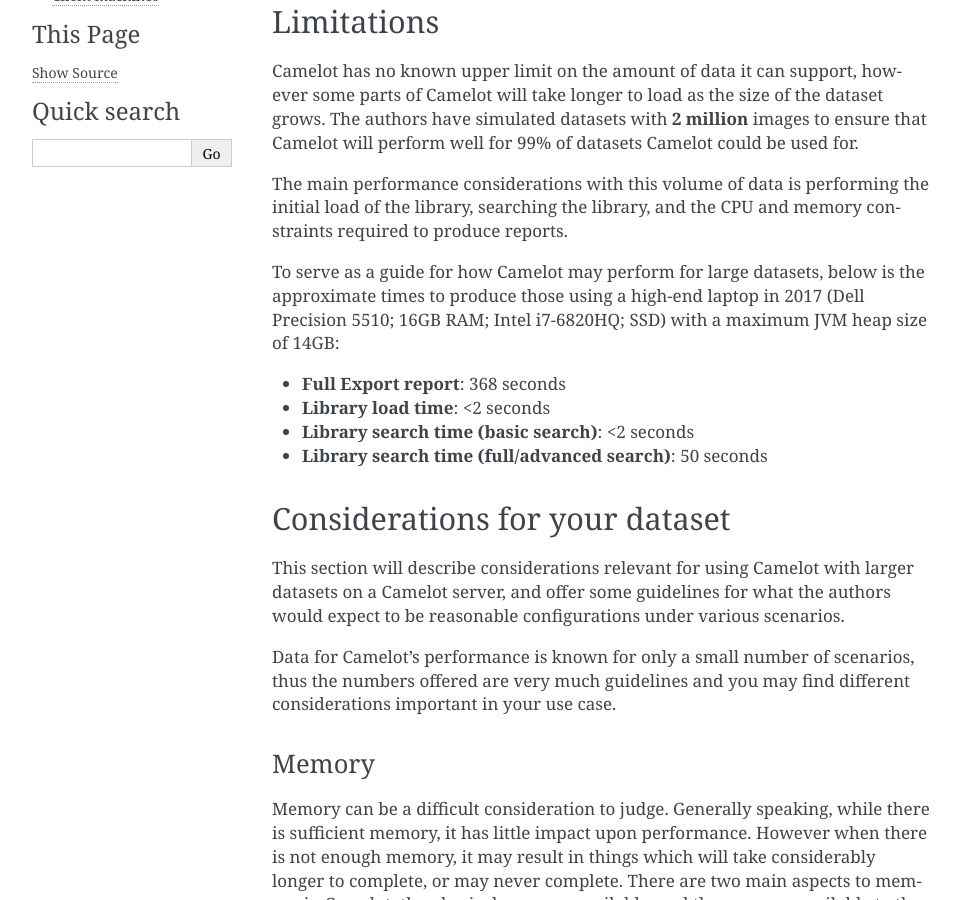
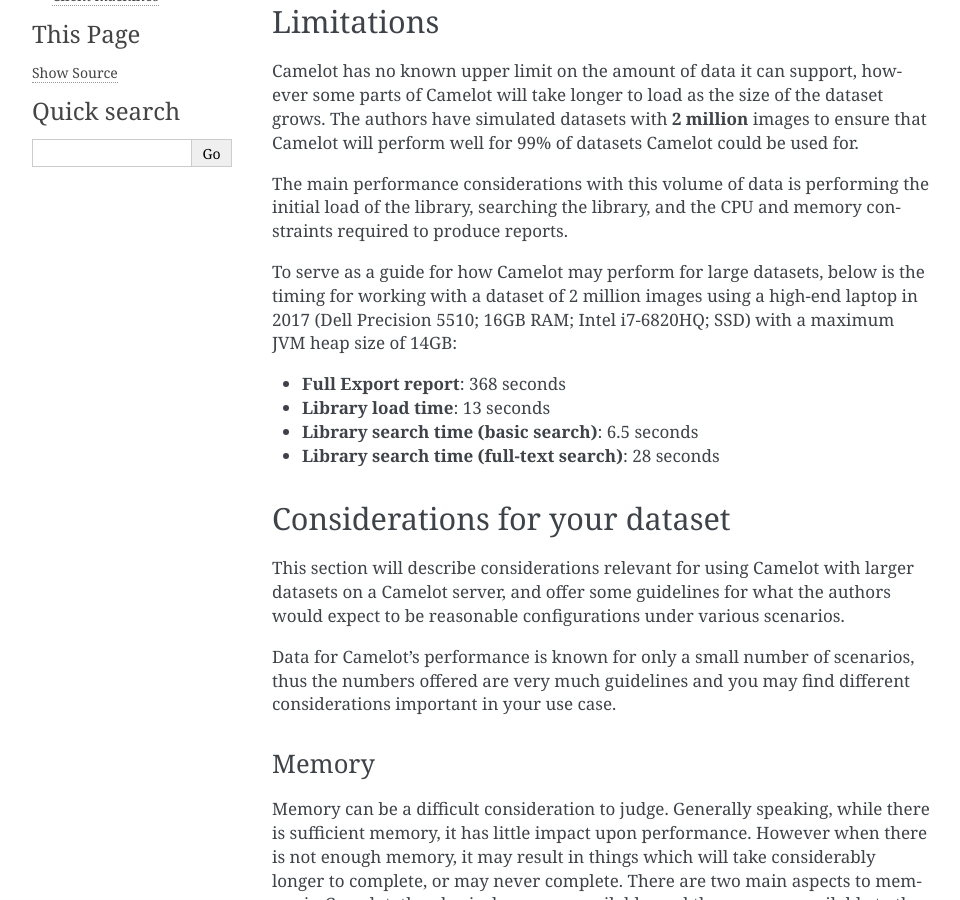
Before and after one commit to heidihendry/camelot, a Sphinx documentation site: the page built from doc/scale.rst, in a window 1280 px wide and 900 px high, scrolled down 340 px. Shown: the whole window, without its empty margins (148-1108 px from the left). Built offline with Sphinx 7.4.7, drawn with Linux system fonts in a browser that asks for light colours.

Commit message:
Move back to latest cljs and update docs

```diff
--- a/doc/scale.rst
+++ b/doc/scale.rst
@@ -24,14 +24,14 @@
 constraints required to produce reports.
 
 To serve as a guide for how Camelot may perform for large datasets, below is
-the approximate times to produce those using a high-end laptop in 2017 (Dell
-Precision 5510; 16GB RAM; Intel i7-6820HQ; SSD) with a maximum JVM heap size
-of 14GB:
+the timing for working with a dataset of 2 million images using a high-end
+laptop in 2017 (Dell Precision 5510; 16GB RAM; Intel i7-6820HQ; SSD) with a
+maximum JVM heap size of 14GB:
 
 * **Full Export report**: 368 seconds
-* **Library load time**: <2 seconds
-* **Library search time (basic search)**: <2 seconds
-* **Library search time (full/advanced search)**: 50 seconds
+* **Library load time**: 13 seconds
+* **Library search time (basic search)**: 6.5 seconds
+* **Library search time (full-text search)**: 28 seconds
 
 Considerations for your dataset
 ~~~~~~~~~~~~~~~~~~~~~~~~~~~~~~~
```
Also changed, not shown: 1 other file.
